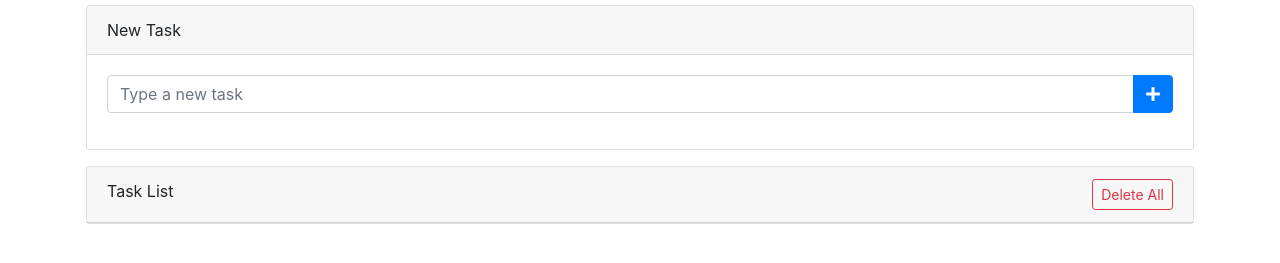
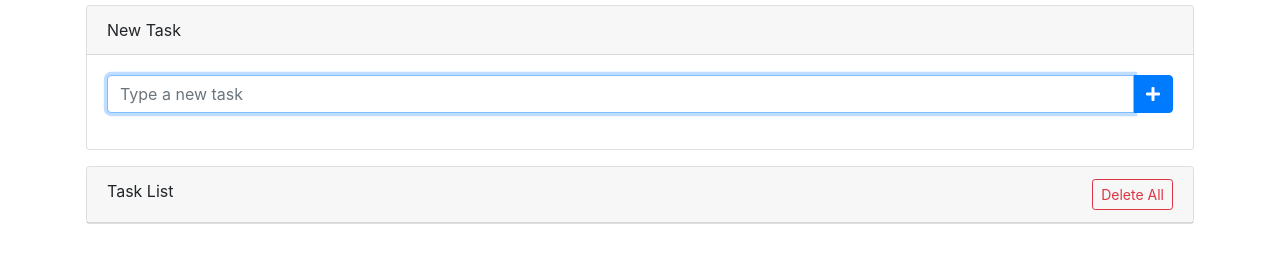
Before and after one commit to enesyesilkutuk/To-Do-List-Project, a plain HTML site: page index.html in a window 1280 px wide. Shown: the part 49-312 px from the top of the page. Drawn offline with nearby package versions, Linux system fonts and the light colour scheme.

Commit message:
autofocus attribute added

```diff
--- a/index.html
+++ b/index.html
@@ -26,7 +26,7 @@
 			<div class="card-body">
 				<form id="addTaskForm">
 					<div class="input-group mb-3">
-						<input id="txtTaskName" name="taskName" type="text" class="form-control" placeholder="Type a new task" aria-describedby="btnAddNewTask" autocomplete="off">
+						<input id="txtTaskName" name="taskName" type="text" class="form-control" placeholder="Type a new task" aria-describedby="btnAddNewTask" autocomplete="off" autofocus>
 						<div class="input-group-append">
 							<button class="btn btn-primary" type="submit" id="btnAddNewTask">
 								<i class="fas fa-plus"></i>
```
